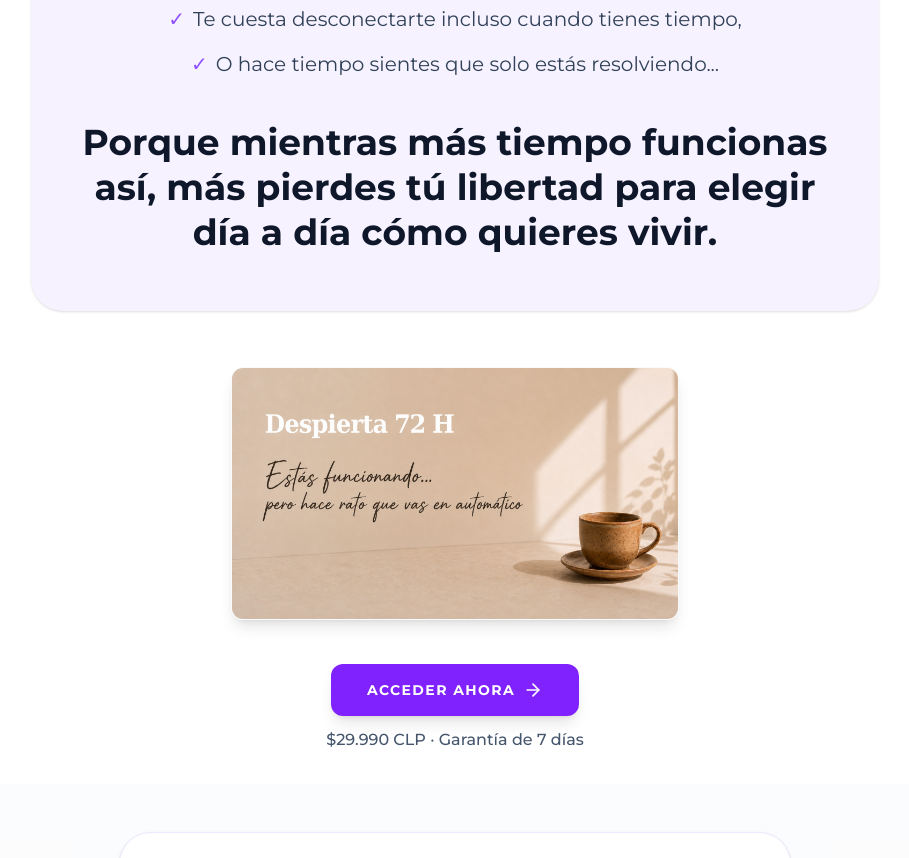
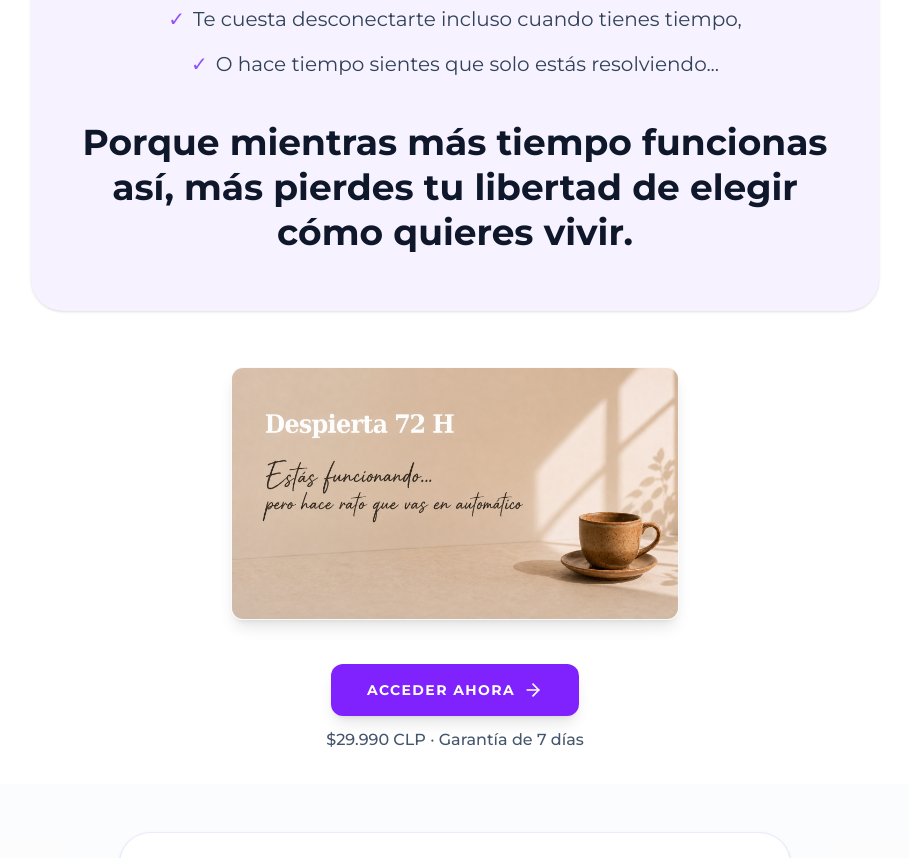
Before and after one commit to cursossolange/despierta-72h, a React (Vite) app: page / in a window 1280 px wide. Shown: the part 940-1798 px from the top of the page, without its empty margins (185-1094 px from the left). Built offline with nearby package versions, Linux system fonts and the light colour scheme; no server answers.

Commit message:
Fix typo in LandingPage text

```diff
--- a/src/components/LandingPage.tsx
+++ b/src/components/LandingPage.tsx
@@ -206,7 +206,7 @@ export default function LandingPage({ onPurchase }: LandingPageProps) {
 
 <p className="mt-10 text-2xl md:text-4xl font-extrabold text-slate-900 leading-tight">
 Porque mientras más tiempo funcionas así,
-más pierdes tú libertad para elegir día a día cómo quieres vivir.
+más pierdes tu libertad de elegir cómo quieres vivir.
 </p>
     </div>
 </div>
```
